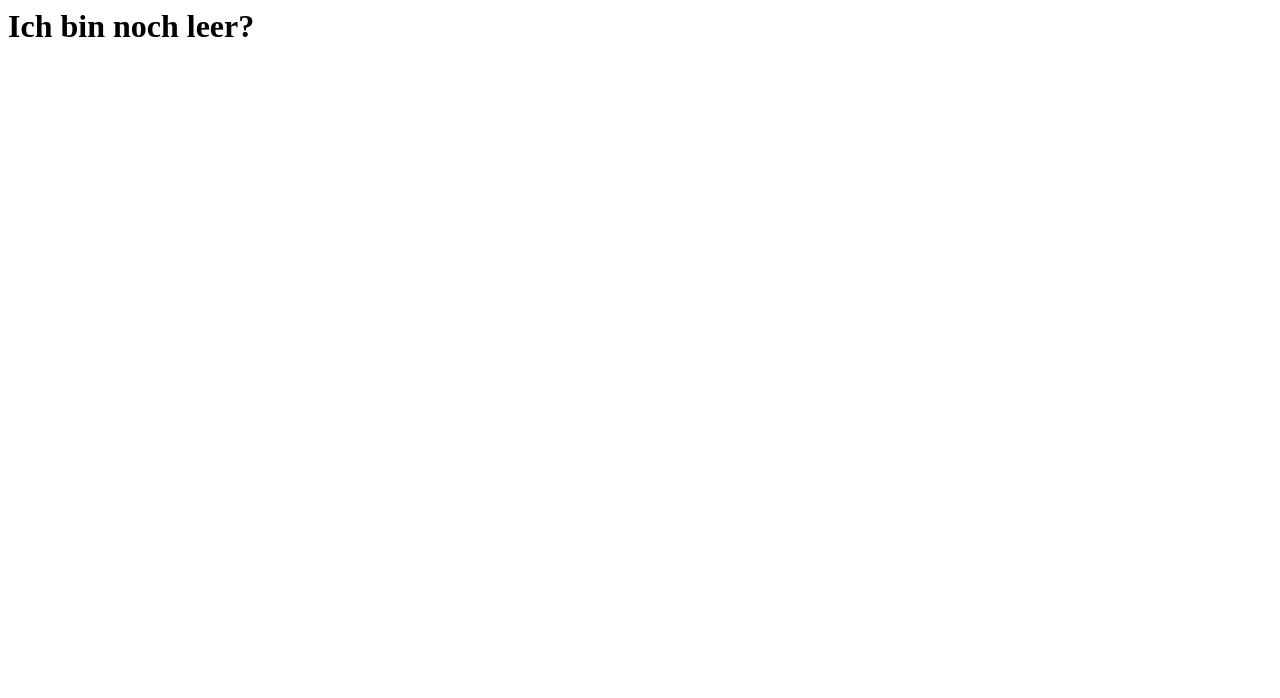
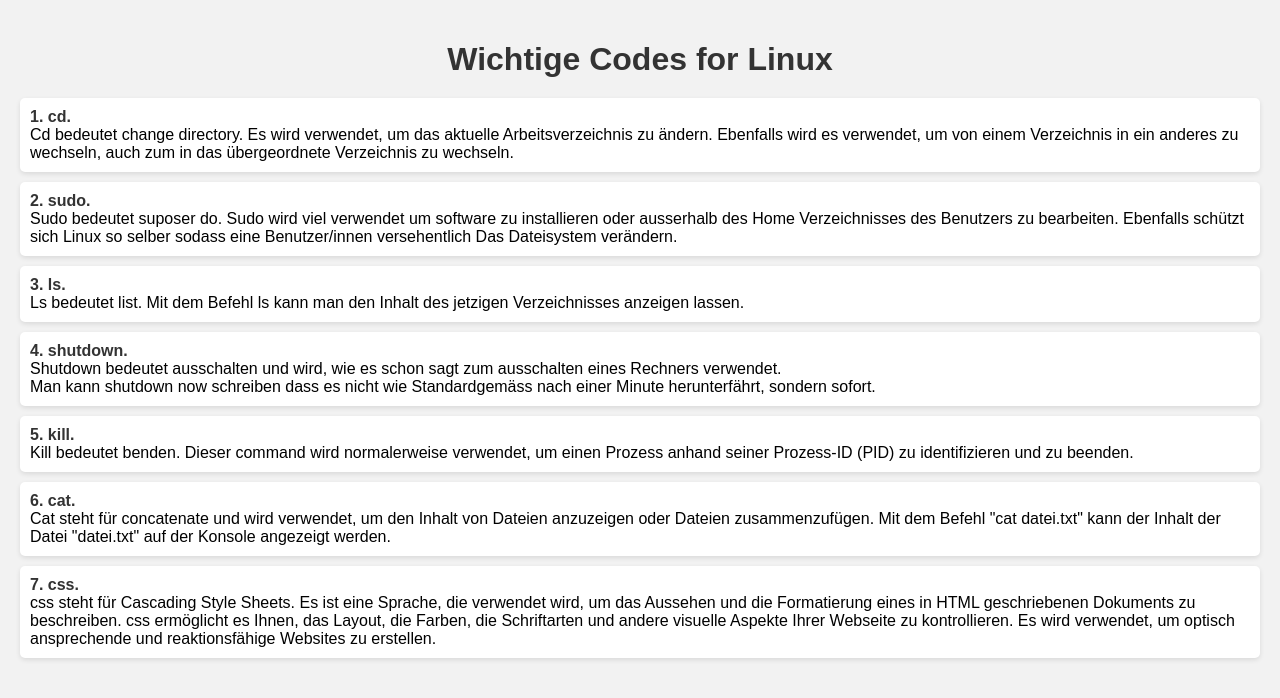
Before and after one commit to Fauli/schnuppern-plattform-entwickler, a plain HTML site: page index.html in a window 1280 px wide. Drawn offline with Linux system fonts and the light colour scheme.

Commit message:
Update index.html

```diff
--- a/index.html
+++ b/index.html
@@ -1 +1,71 @@
-<h1>Ich bin noch leer?</h1>
+<!DOCTYPE html>
+<html>
+<head>
+  <title>Wichtige Codes für Linux</title>
+  <meta charset="UTF-8">
+  <style>
+    body {
+      font-family: Arial, sans-serif;
+      background-color: #f2f2f2;
+      margin: 0;
+      padding: 20px;
+    }
+    h1 {
+      color: #333;
+      text-align: center;
+      margin-bottom: 20px;
+    }
+    ul {
+      list-style-type: none;
+      padding: 0;
+    }
+    li {
+      margin-bottom: 10px;
+      background-color: #fff;
+      padding: 10px;
+      border-radius: 5px;
+      box-shadow: 0 2px 5px rgba(0, 0, 0, 0.1);
+    }
+    li strong {
+      color: #333;
+    }
+  </style>
+</head>
+<body>
+  <h1>Wichtige Codes for Linux</h1>
+  <ul>
+    <li>
+      <strong>1. cd.</strong><br>
+      Cd bedeutet change directory. Es wird verwendet, um das aktuelle Arbeitsverzeichnis zu ändern. Ebenfalls wird es verwendet, um von einem Verzeichnis in ein anderes zu wechseln, auch zum in das übergeordnete Verzeichnis zu wechseln.
+    </li>
+    <li>
+      <strong>2. sudo.</strong><br>
+      Sudo bedeutet suposer do. Sudo wird viel verwendet um software zu installieren oder ausserhalb des Home Verzeichnisses des Benutzers zu bearbeiten.
+      Ebenfalls schützt sich Linux so selber sodass eine Benutzer/innen versehentlich Das Dateisystem verändern.
+    </li>
+    <li>
+      <strong>3. ls.</strong><br>
+      Ls bedeutet list. Mit dem Befehl ls kann man den Inhalt des jetzigen Verzeichnisses anzeigen lassen.
+    </li>
+    <li>
+      <strong>4. shutdown.</strong><br>
+      Shutdown bedeutet ausschalten und wird, wie es schon sagt zum ausschalten eines Rechners verwendet.<br>
+      Man kann shutdown now schreiben dass es nicht wie Standardgemäss nach einer Minute herunterfährt, sondern sofort.
+    </li>
+    <li>
+      <strong>5. kill.</strong><br>
+      Kill bedeutet benden. Dieser command wird normalerweise verwendet, um einen Prozess anhand seiner Prozess-ID (PID) zu identifizieren und  zu beenden.
+    </li>
+    <li>
+      <strong>6. cat.</strong><br>
+      Cat steht für concatenate und wird verwendet, um den Inhalt von Dateien anzuzeigen oder Dateien zusammenzufügen.
+       Mit dem Befehl "cat datei.txt" kann der Inhalt der Datei "datei.txt" auf der Konsole angezeigt werden.
+    </li>
+    <li>
+      <strong>7. css.</strong><br>
+      css steht für Cascading Style Sheets. Es ist eine Sprache, die verwendet wird, um das Aussehen und die Formatierung eines in HTML geschriebenen Dokuments zu beschreiben.
+      css ermöglicht es Ihnen, das Layout, die Farben, die Schriftarten und andere visuelle Aspekte Ihrer Webseite zu kontrollieren. Es wird verwendet, um optisch ansprechende und reaktionsfähige Websites zu erstellen.
+    </li>
+  </ul>
+</body>
+</html>
```
